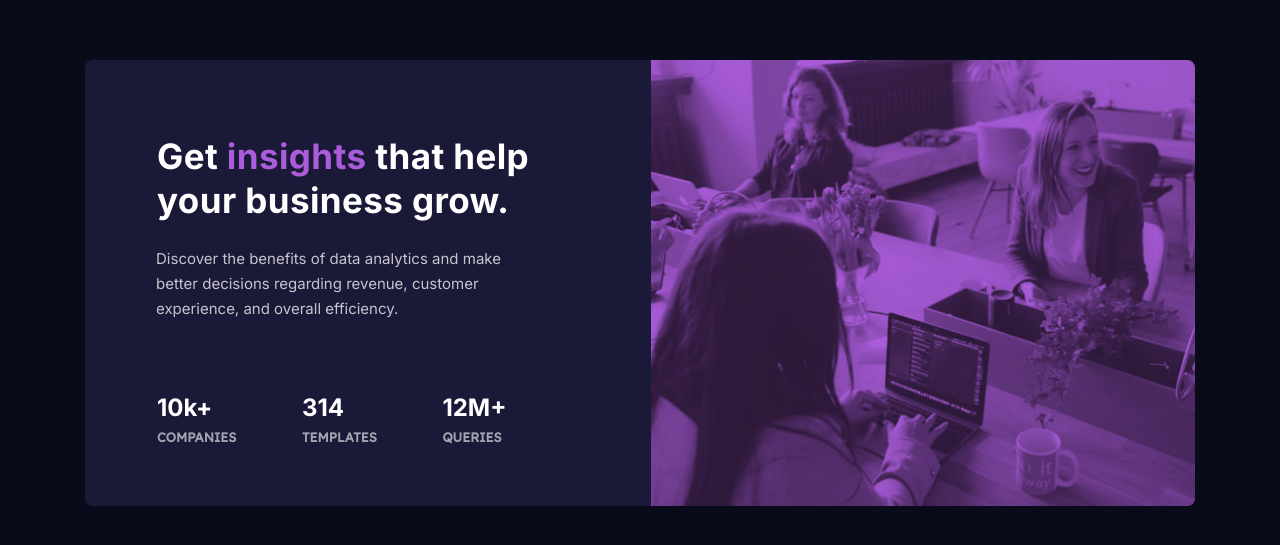
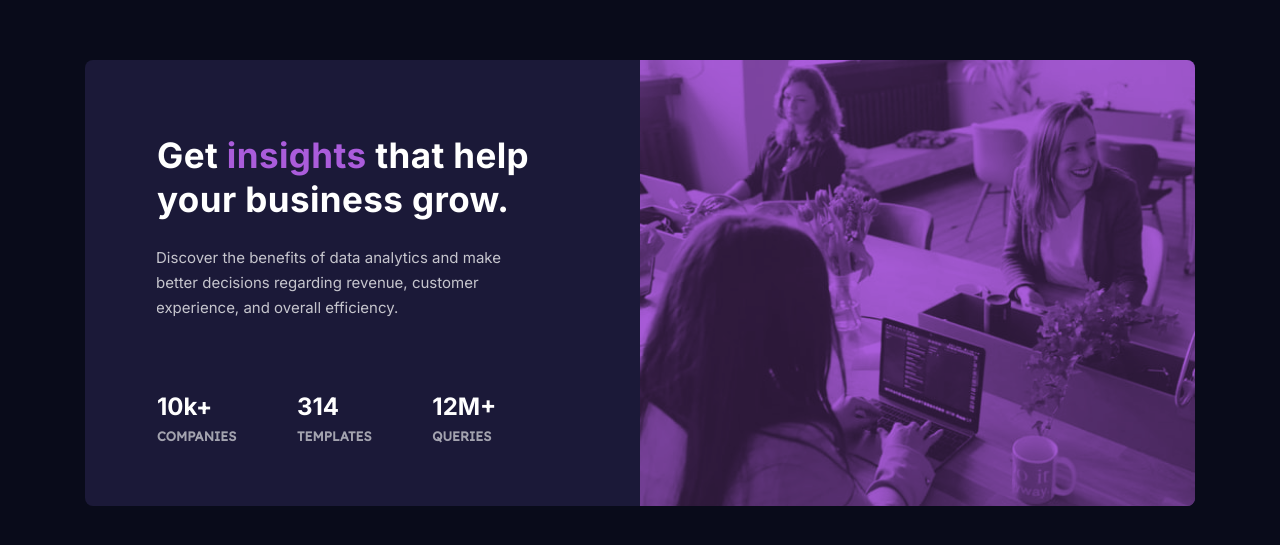
Before and after one commit to jessijoke/stats-preview-card, a React (Create React App) app: page / in a window 1280 px wide. Shown: the part 117-662 px from the top of the page. Built offline with nearby package versions, Linux system fonts and the light colour scheme.

Commit message:
Adjusting margin and section width

```diff
--- a/src/styles/statsPreviewCardStyles.css
+++ b/src/styles/statsPreviewCardStyles.css
@@ -41,9 +41,9 @@
 }
 
 .statsCardContainer .mainStatCard .stats {
-  margin: 40px 110px 30px 72px;
+  margin: 38px 110px 30px 72px;
   height: 100%;
-  max-width: 51%;
+  max-width: 50%;
   display: -webkit-box;
   display: -ms-flexbox;
   display: flex;
@@ -134,7 +134,7 @@
 
 .statsCardContainer .mainStatCard .imageContainer {
   height: 100%;
-  min-width: 49%;
+  min-width: 50%;
   background-color: #aa5cdb;
   overflow: hidden;
 }
--- a/src/styles/statsPreviewCardStyles.scss
+++ b/src/styles/statsPreviewCardStyles.scss
@@ -20,9 +20,9 @@
         align-items: center;
         overflow: hidden;
         .stats {
-            margin: 40px 110px 30px 72px;
+            margin: 38px 110px 30px 72px;
             height: 100%;
-            max-width: 51%;
+            max-width: 50%;
             display: flex;
             justify-content: center;
             align-items: center;
@@ -93,7 +93,7 @@
         }
         .imageContainer {
             height: 100%;
-            min-width: 49%;
+            min-width: 50%;
             background-color: hsl(277, 64%, 61%);
             overflow: hidden;
             .backgroundImage {
```
